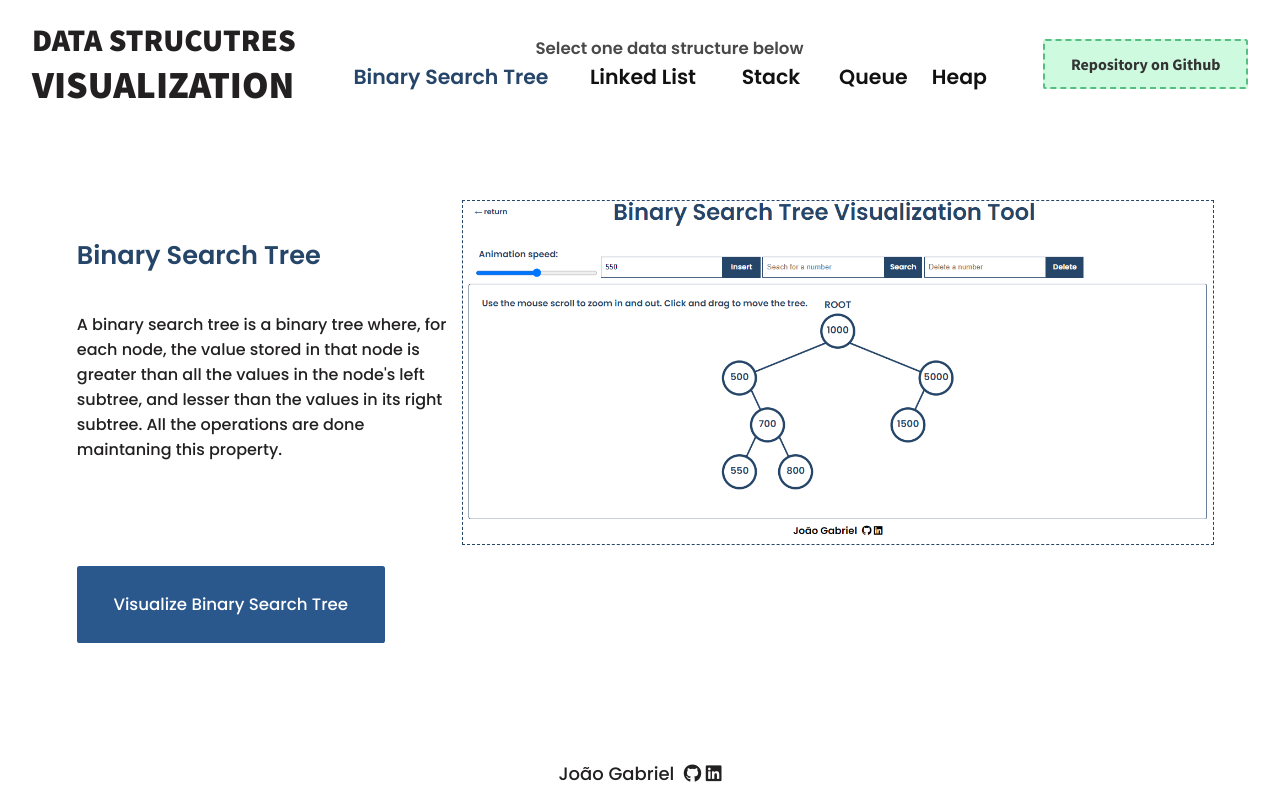
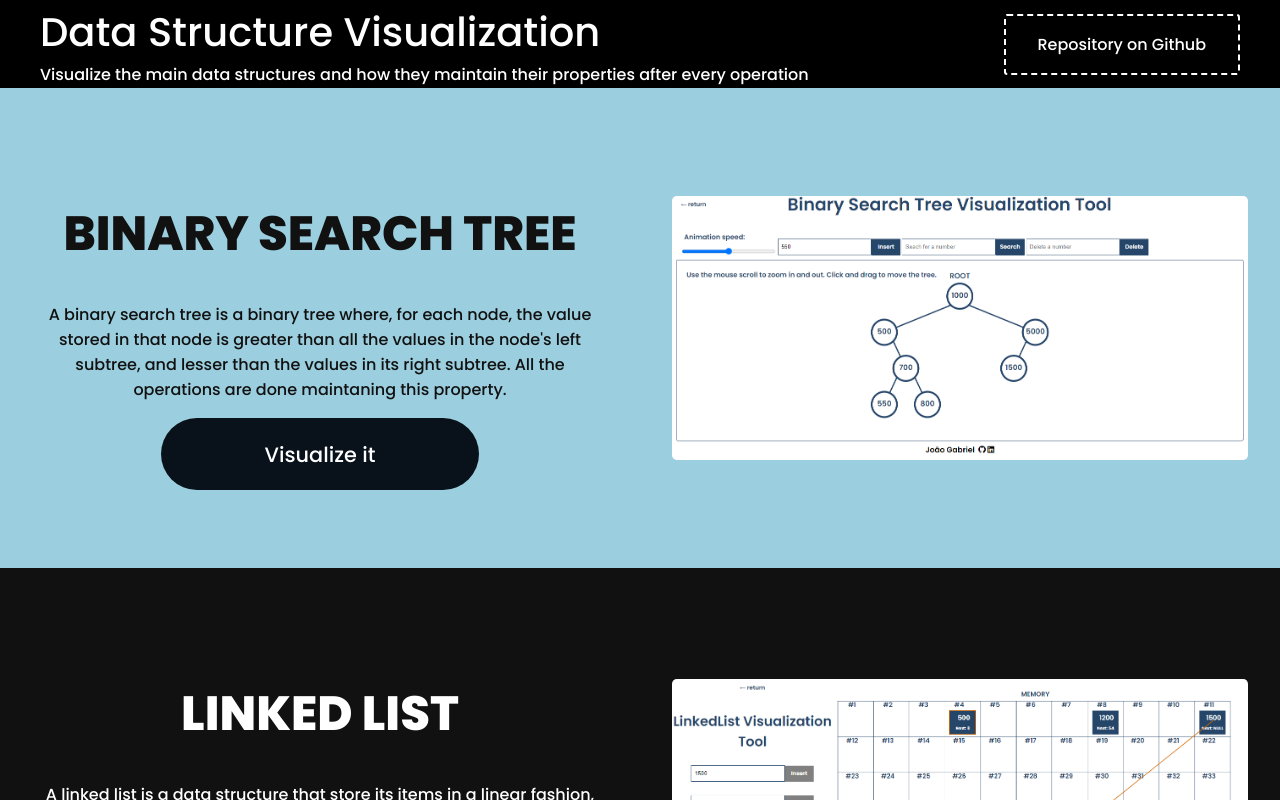
Before and after one commit to joaogabrielferr/data-structures-visualizer, a React (Create React App) app: page /data-structures-visualizer/stack in a window 1280 px wide. Both pictures are taken after a click on the element "← return". Shown: the top 800 px of the page. Built offline with nearby package versions, Linux system fonts and the light colour scheme.

Commit message:
made a better homepage

```diff
--- a/public/index.html
+++ b/public/index.html
@@ -9,12 +9,12 @@
       content="Visualization tool for data structures"
     />
     <link rel="preconnect" href="https://fonts.googleapis.com">
-  <link rel="preconnect" href="https://fonts.gstatic.com" crossorigin>
-  <link href="https://fonts.googleapis.com/css2?family=Roboto:ital@1&display=swap" rel="stylesheet">
+    <link rel="preconnect" href="https://fonts.gstatic.com" crossorigin>
+    <link href="https://fonts.googleapis.com/css2?family=Roboto:wght@300;500;900&display=swap" rel="stylesheet">
 
   <link rel="preconnect" href="https://fonts.googleapis.com">
   <link rel="preconnect" href="https://fonts.gstatic.com" crossorigin>
-  <link href="https://fonts.googleapis.com/css2?family=Poppins:wght@500;600&display=swap" rel="stylesheet">
+  <link href="https://fonts.googleapis.com/css2?family=Poppins:wght@500;600;800&display=swap" rel="stylesheet">
 
   <link rel="preconnect" href="https://fonts.googleapis.com">
   <link rel="preconnect" href="https://fonts.gstatic.com" crossorigin>
--- a/src/App.css
+++ b/src/App.css
@@ -1,6 +1,6 @@
 body{
   font-family: 'Poppins', sans-serif;
-  background-color: #ffffff;
+  background-color: white;
 }
 
 a, a:hover, a:focus, a:active{
@@ -337,187 +337,137 @@ input{
   font-family: 'Poppins';
 }
 
-#header{
-  width: 100vw;
-  height: 15vh;
-  margin-top: 0.5vh;
-}
 
-#inner-header{
-  width: 95%;
+.header{
+  width: 100%;
+  height: 5.5em;
+  background-color: black;
+  color: white;
+  }
+
+.inner-header{
+  width: 75em;
   height: 100%;
   margin: 0 auto;
   display: flex;
   justify-content: space-between;
   align-items: center;
-  font-family: "Source Sans Pro";
 }
 
-#title-top{
-  font-size: 2.45vw;
-  font-weight: 900;
-}
-
-#title-bottom{
-  font-size: 3vw;
-  font-weight: 900;
-}
-
-#subtitle{
-  color: #555;
-  font-weight: bold;
-  padding-right: 5vw;
-}
-
-#homepage-repo{
-  border: 0.2vw dashed rgb(87, 190, 130);
-  border-radius: 0.2vw;
-  padding: 1vw;
-  background-color: rgb(206, 250, 224);
-}
-
-#homepage-repo a{
-  font-weight: bold;
-  color: #333;
-  padding: 1vw;
-}
-
-/* #nav-bar{
-  width: 60vw;
-  height: 70vh;
-  position: fixed;
-  top: 12vh;
-  left: 15vw;
-} */
-
-#select-ds{
-  font-size: 1.3vw;
-  font-weight: bold;
-  color: rgb(73, 73, 73);
-  /* background-color: red; */
-  text-align: center;
-  font-family: 'Poppins';
-}
-
-#ds-list{
-  display: flex;
-  text-align: center;
-  justify-content: space-evenly;
-  font-size: 0.8vw;
-  color: #111;
-  font-family: 'Poppins';
-  /* background-color: blue; */
-}
-
-#ds-list h1{
-  cursor: pointer;
-}
-
-.ds-section{
-  width: 90vw;
-  height: 73vh;
-  position: fixed;
-  /* background-color: red; */
-  top: 25vh;
-  left: 5vw;
-  display: flex;
-  justify-content: space-between;
-}
-
-.inner-section{
-  display: flex;
-  /* background-color: blue; */
-  width: 100%;
-  height: 82%;
+.logo{
+  width: 80%;
 
 }
 
-.ds-info{
-  width: 50%;
-  height: 100%;
-  padding-left: 1vw;
-  /* background-color: yellow; */
-  display: flex;
-  flex-direction: column;
-  justify-content: space-evenly;
-}
-
-.ds-img{
-  width: 98%;
-  height: 80%;
-  /* background-color: #09111a; */
-}
-
-.ds-img img{
-  width: 99.5%;
-  border: 0.05vw dashed #254569;
-}
-
-#_1{
-  width: 18vw;
-  /* background-color: red; */
+.logo h1,.logo p{
   margin: 0;
 }
 
-#_2{
-  width: 12vw;
-  margin: 0;
+.logo h1{
+  font-size: 2.5em;
+  font-weight: normal;
 }
 
-#_3{
-  width: 8vw;
-  margin: 0;
+#header-button{
+  border: 0.15em dashed white;
+  border-radius: 0.2em;
+  padding: 1em 2em 1em 2em;
 }
 
-#_4{
-  width: 8vw;
-  margin: 0;
-}
-#_5{
-  width: 5vw;
-  margin: 0;
+.ApresentacaoDS{
+  width: 100%;
 }
 
-#_1{
-  /* color: #1a314b; */
+.data-structure{
+  width: 100%;
+  height: 30em;
+  display: flex;
+  justify-content: center;
+  align-items: center;
 }
 
-#homepage-footer{
-  width: 100%;
+.info-data-structure,.img-data-structure{
+  width: 45em;
+  height: 100%;
   display: flex;
   justify-content: center;
-  font-size: large;
-  position: fixed;
-  top:95vh;
-  left:0vw;
+  align-items: center;
+  flex-direction: column;
 }
 
-.ds-title{
-  font-size: 1vw;
-  margin: 0;
-  text-align: left;
-  color: #254569;
+.inner-info{
+  width: 90%;
+  text-align: center;
 }
 
-.ds-title h1{
-  margin: 0;
+.inner-info h1{
+  font-size: 3em;
+  text-transform: uppercase;
 }
 
-.ds-button{
-  padding: 2vw;
-  width: 80%;
+.visualize-button-1{
+  border-style: none;
+  padding: 1em 5em 1em 5em;
+  font-size: 1.3em;
+  border-radius: 2em;
   cursor: pointer;
-  font-family: 'Poppins';
-  border-style: none;
-  background-color: #2a588d;
+  font-family: 'Poppins','sans-serif';
   color: white;
-  border-radius: 0.2vw;
-  font-size: 1.3vw;
+  background-color: #09111a;
 }
 
-.ds-button:hover{
-  background-color: #254569;
+.visualize-button-1:hover{
+  background-color: #020508;
 }
+
+.visualize-button-2{
+  border-style: none;
+  padding: 1em 5em 1em 5em;
+  font-size: 1.3em;
+  border-radius: 2em;
+  cursor: pointer;
+  font-family: 'Poppins','sans-serif';
+  color: black;
+  background-color: #e7e7e7;
+}
+
+.visualize-button-2:hover{
+  background-color: #cacaca;
+}
+
+.img-data-structure{
+  display: flex;
+  justify-content: center;
+  align-items: center;
+  text-align: center;
+}
+
+.inner-img{
+  width: 90%;
+  height: 60%;
+  display: flex;
+  justify-items: center;
+  align-items: center;
+  text-align: center;
+}
+
+img{
+  width: 100%;
+  border-radius: 0.3em;
+}
+
+
+.footer{
+  width: 100%;
+  height: 5em;
+  display: flex;
+  justify-content: center;
+  align-items: center;
+  background-color: black;
+  color: white;
+}
+
+
 
 /* Works on Firefox */
 * {
--- /dev/null
+++ b/src/ApresentacaoDS.jsx
@@ -0,0 +1,25 @@
+import { useNavigate } from "react-router-dom";
+
+export default function ApresentacaoDS({ title, desc,color,img,fontColor,buttonClass,done,link }) {
+
+    const navigate = useNavigate();
+
+    return (
+    <div className="ApresentacaoDS" style = {{backgroundColor : color, color: fontColor}}>
+      <div className="data-structure">
+        <div className="info-data-structure">
+          <div className="inner-info">
+            <h1>{title}</h1>
+            <p>{desc}</p>
+            { done === true ? <button className = {buttonClass} onClick = {()=>navigate(link)} >Visualize it</button>:""}
+          </div>
+        </div>
+        <div className="img-data-structure">
+            <div className="inner-img">
+                {done ? <img src={img} alt="" /> : <h1>IN DEVELOPMENT</h1>}
+            </div>
+        </div>
+      </div>
+    </div>
+  );
+}
--- a/src/Homepage.jsx
+++ b/src/Homepage.jsx
@@ -3,7 +3,7 @@ import { useNavigate } from "react-router-dom";
 import bstimage from "./Images/bstimage.PNG";
 import linkedlistimage from "./Images/linkedlistimage.PNG";
 import stackimage from "./Images/stackimage.PNG";
-import { useEffect } from "react";
+import ApresentacaoDS from "./ApresentacaoDS";
 
 const Homepage = () => {
   const navigate = useNavigate();
@@ -11,158 +11,82 @@ const Homepage = () => {
   const abre = "{";
   const fecha = "}";
 
-
-  useEffect(()=>{
-
-    for(let i = 1;i<=5;i++)
-    {
-      if(i === 1)
-      {
-        document.getElementById(`A${i}`).style.display = "block";
-        document.getElementById(`_${i}`).style.color = "#254569";
-      }else
-      {
-        document.getElementById(`A${i}`).style.display = "none";
-      }
-
-    }
-
-
-    for(let i = 1;i<=5;i++)
-    {
-      let curr = document.getElementById(`_${i}`);
-      curr.addEventListener('mouseover',()=>{
-
-          curr.style.color = "#254569";
-
-          for(let j = 1;j<=5;j++)
-          {
-            if(j !== i)
-            {
-              document.getElementById(`_${j}`).style.color = "#111";
-              document.getElementById(`A${j}`).style.display = "none";
-            }else
-            {
-              document.getElementById(`A${j}`).style.display = "block";
-            }
-          }
-
-
-      })
-    }
-
-
-  },[]);
-
   return (
     <div className="Homepage">
+      <section className="header">
+        <div className="inner-header">
+          <div className="logo">
+            <h1>Data Structure Visualization</h1>
+            <p>
+              Visualize the main data structures and how they maintain their
+              properties after every operation
+            </p>
+          </div>
+          <a href="https://github.com/joaogabrielferr/data-structures-visualizer" target={"_blank"} id="header-button">
+            Repository on Github
+          </a>
+        </div>
+      </section>
 
-      <div id="header">
-        <div id="inner-header">
+      <ApresentacaoDS
+        title = {"Binary Search Tree"}
+        desc = {"A binary search tree is a binary tree where, for each node, the value stored in that node is greater than all the values in the node's left subtree, and lesser than the values in its right subtree. All the operations are done maintaning this property."}
+        color = {"#9bcede"}
+        img = {bstimage}
+        fontColor = {"#111"}
+        buttonClass = {"visualize-button-1"}
+        done = {true}
+        link = {"/bst"}
 
-          <div>
-            <div id = "title-top">DATA STRUCUTRES</div>
-            <div id = "title-bottom">VISUALIZATION</div>
-          </div>
+      >
+      </ApresentacaoDS>
+      <ApresentacaoDS
+        title = {"Linked List"}
+        desc = {"A linked list is a data structure that store its items in a linear fashion, but the items are not stored in sequence, but rather in random memory locations, and are reached with pointers, where each item holds the pointer for the next item in the sequence."}
+        color = {"#111"}
+        img = {linkedlistimage}
+        fontColor = {"#fff"}
+        buttonClass = {"visualize-button-2"}
+        done = {true}
+        link = {"/linkedlist"}
+      >
+      </ApresentacaoDS>
+      <ApresentacaoDS
+        title = {"Stack"}
+        desc = {"A stack is a data structure where the elements are stored in sequence, but only the element at the top can be acessed or removed at any time."}
+        color = {"#de3737"}
+        img = {linkedlistimage}
+        fontColor = {"#fff"}
+        buttonClass = {"visualize-button-2"}
+        done = {true}
+        link = {"/stack"}
+      >
+      </ApresentacaoDS>
+      <ApresentacaoDS
+        title = {"Queue"}
+        desc = {""}
+        color = {"#9aa6ad"}
+        img = {linkedlistimage}
+        fontColor = {"#111"}
+        buttonClass = {"visualize-button-2"}
+        done = {false}
 
+      >
+      </ApresentacaoDS>
+      <ApresentacaoDS
+        title = {"Heap"}
+        desc = {""}
+        color = {"#550278"}
+        img = {linkedlistimage}
+        fontColor = {"#fff"}
+        buttonClass = {"visualize-button-1"}
+        done = {false}
 
-          <div id="nav-bar">
+      >
+      </ApresentacaoDS>
 
-<div id = "select-ds">
-  Select one data structure below
-</div>
-
-<div id = "ds-list">
-  <div><h1 id = "_1" className="ds-list-item">Binary Search Tree&nbsp;&nbsp;&nbsp;</h1></div>
-  <div><h1 id = "_2" className="ds-list-item">Linked List&nbsp;&nbsp;&nbsp;</h1></div>
-  <div><h1 id = "_3" className="ds-list-item">Stack&nbsp;&nbsp;&nbsp;</h1></div>
-  <div><h1 id = "_4" className="ds-list-item">Queue&nbsp;&nbsp;&nbsp;</h1></div>
-  <div><h1 id = "_5" className="ds-list-item">Heap&nbsp;&nbsp;&nbsp;</h1></div>
-</div>
-
-</div>
-
-
-          <div id = "homepage-repo"><a href="https://github.com/joaogabrielferr/data-structures-visualizer" target={"_blank"}>Repository on Github</a></div>
-        </div>
-      </div>
-
-
-      <div className="ds-section" id = "A1">
-          <div className="inner-section">
-            <div className="ds-info">
-            <div className="ds-title"><h1>Binary Search Tree</h1></div>
-                A binary search tree is a binary tree where,
-                for each node, the value stored in that node is greater than all the values in the node's left
-                 subtree, and lesser than the values in its right subtree. All the operations are done maintaning
-                 this property.
-              <p></p>
-              <button className="ds-button" onClick={()=>navigate("/bst")}>Visualize Binary Search Tree</button>
-            </div>
-            <div className="ds-img">
-              <img src={bstimage} alt="" />
-            </div>
-          </div>
-      </div>
-
-      <div className="ds-section" id = "A2">
-
-          <div className="inner-section">
-            <div className="ds-info">
-            <div className="ds-title"><h1>Linked List</h1></div>
-            A linked list is a data structure that store its items in a linear fashion, but the items are not stored
-             in sequence, but rather in random memory locations, and are reached with pointers, where each
-            item holds the pointer for the next item in the sequence.
-              <p></p>
-              <button className="ds-button" onClick={()=>navigate("/linkedlist")}>Visualize Linked List</button>
-            </div>
-            <div className="ds-img">
-              <img src={linkedlistimage} alt="" />
-            </div>
-          </div>
-      </div>
-
-      <div className="ds-section" id = "A3">
-
-          <div className="inner-section">
-            <div className="ds-info">
-            <div className="ds-title"><h1>Stack</h1></div>
-            A stack is a data structure where the elements are stored in sequence,
-             but only the element at the top can be acessed or removed at any time.
-              <p></p>
-              <button className="ds-button" onClick={()=>navigate("/stack")}>Visualize Stack</button>
-            </div>
-            <div className="ds-img">
-              <img src={stackimage} alt="" />
-            </div>
-          </div>
-      </div>
-      <div className="ds-section" id = "A4">
-
-          <div className="inner-section">
-            <div className="ds-info">
-            {/* <div className="ds-title"><h1>Queue</h1></div>   */}
-
-
-            </div>
-            <div className="ds-img">
-            <h1 style={{fontSize:"3vw"}}>In development</h1>
-            </div>
-          </div>
-      </div>
-      <div className="ds-section" id = "A5">
-          {/* <div className="ds-title"><h1>Heap</h1></div> */}
-          <div className="inner-section">
-            <div className="ds-info">
-            </div>
-            <div className="ds-img">
-            <h1 style={{fontSize:"3vw"}}>In development</h1>
-            </div>
-          </div>
-      </div>
-
-      <div id="homepage-footer">
-        João Gabriel &nbsp;{" "}
+      <section className="footer">
+      João Gabriel &nbsp;{" "}
         <a href="https://github.com/joaogabrielferr" target={"_blank"}>
           <i className="fab fa-github"></i>
         </a>
@@ -173,7 +97,7 @@ const Homepage = () => {
         >
           <i className="fab fa-linkedin"></i>
         </a>{" "}
-      </div>
+      </section>
 
     </div>
   );
```
